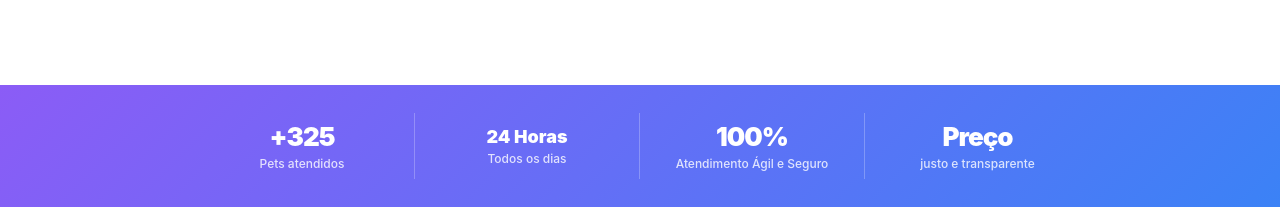
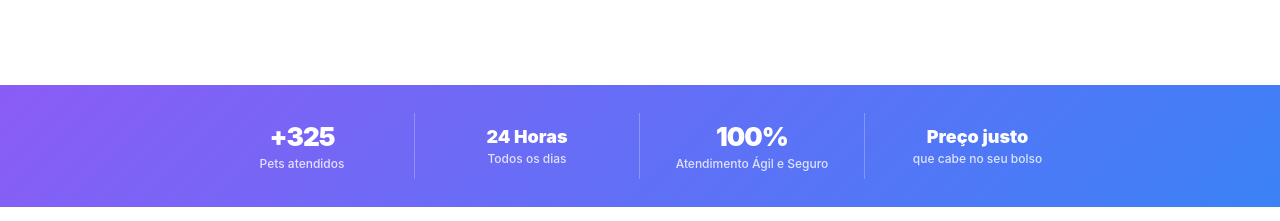
Before and after one commit to assessoria-boop/paraiso, a plain HTML site: page index.html in a window 1280 px wide. Shown: the part 820-1041 px from the top of the page. Drawn offline with Linux system fonts and the light colour scheme.

Commit message:
Atualiza card de preco no bloco de stats
Co-Authored-By: Claude Opus 5 (1M context) <noreply@anthropic.com>

```diff
--- a/index.html
+++ b/index.html
@@ -685,8 +685,8 @@
       <div class="stat-label">Atendimento Ágil e Seguro</div>
     </div>
     <div class="stat">
-      <div class="stat-num">Preço</div>
-      <div class="stat-label">justo e transparente</div>
+      <div class="stat-num" style="font-size:18px;letter-spacing:0;">Preço justo</div>
+      <div class="stat-label">que cabe no seu bolso</div>
     </div>
   </div>
 </div>
```
